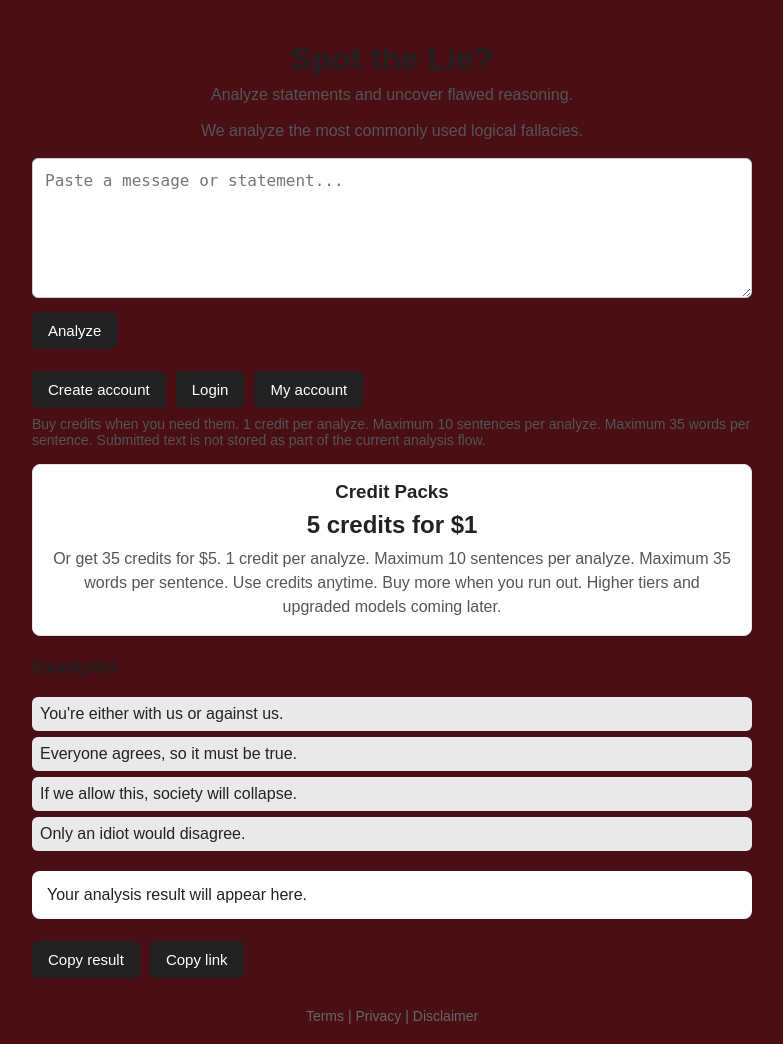
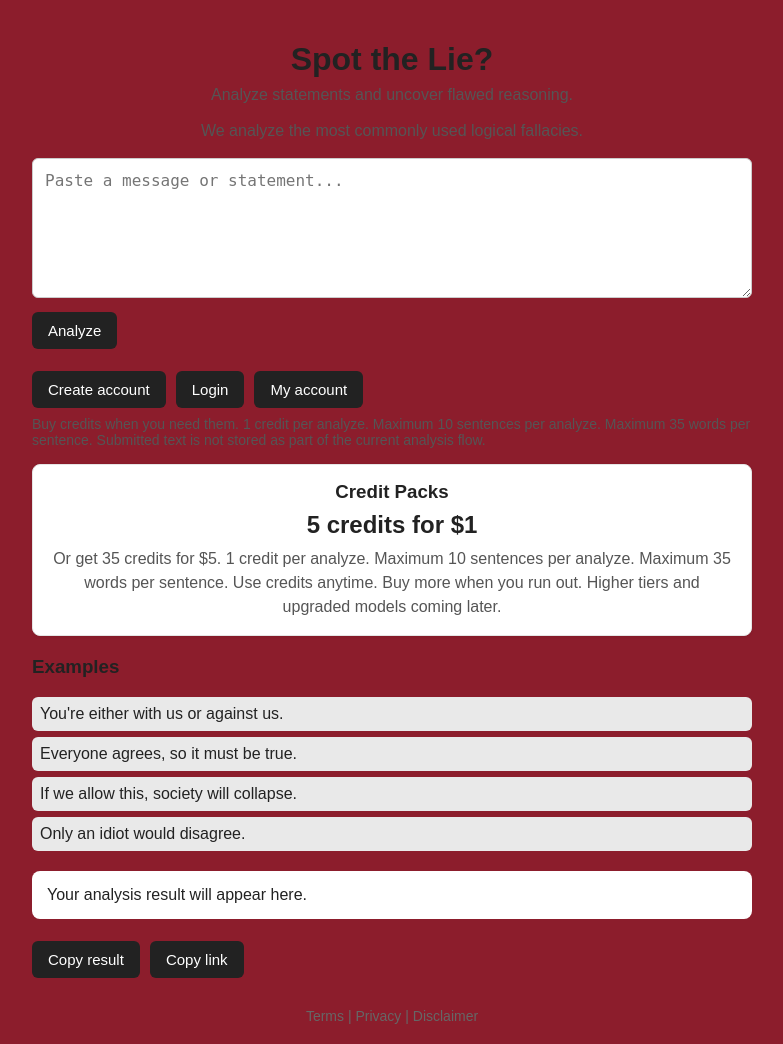
Before and after one commit to ellisward45-eng/logical-fallacy-analyzer, a Flask app: page / in a window 1280 px wide. Shown: the whole page, without its empty margins (248-1031 px from the left). Run offline with Flask 3, Linux system fonts and the light colour scheme; parts of the project's set-up code (start-up, migrations or seed data) failed here and were passed over.

Commit message:
Lighten to lipstick burgundy

```diff
--- a/templates/index.html
+++ b/templates/index.html
@@ -12,7 +12,7 @@
       max-width: 720px;
       margin: auto;
       padding: 20px;
-      background: #4a0f14;
+     background: #8c1d2c;
       color: #222;
     }
 
```
